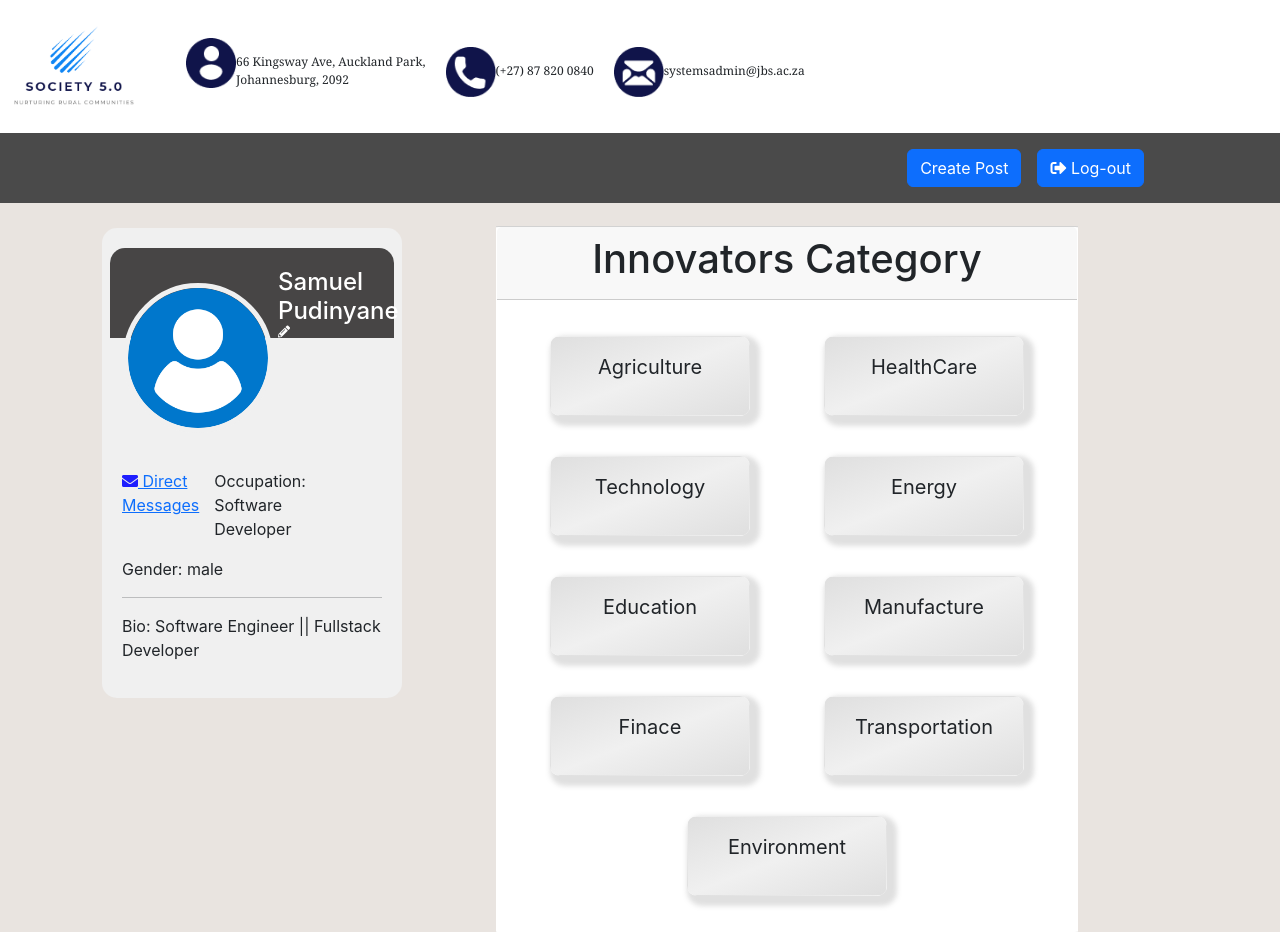
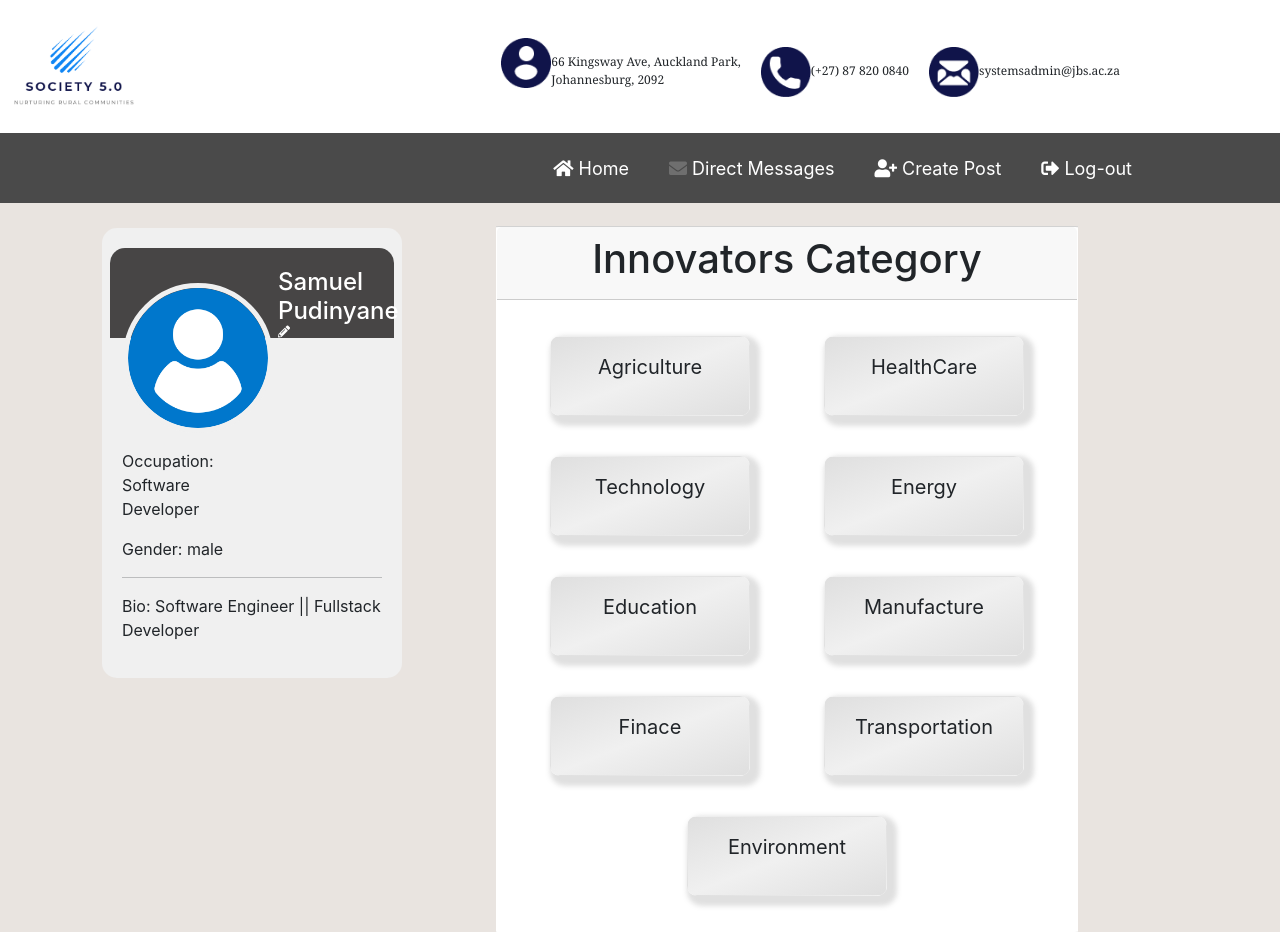
Before and after one commit to Tiisetsopudinyane/ujproject, a Flask app: page /post in a window 1280 px wide. Shown: the top 932 px of the page. Run offline with Flask 3, Linux system fonts and the light colour scheme; the visitor is signed in with stand-in values (Sample User, id 1); data comes from the database, SQL or seed files in the repository; some libraries are stand-ins or nearby versions; some web fonts are replaced.

Commit message:
header icon included

```diff
--- a/static/css/style.css
+++ b/static/css/style.css
@@ -38,6 +38,7 @@ body {
     border-radius: 0px 0px 5px 0px;
     justify-content: space-between;
   }
+
   .contacts i span{
     margin:0px 20px 0px 0px;
   }
@@ -395,7 +396,7 @@ display:flex;
 }
 @keyframes changeColor {
   0% { color: rgb(255, 255, 255); }
-  100% { color: blue; }
+  100% { color: rgb(92, 92, 92); }
 }
 .directMessages{
   animation: flash 1s infinite alternate, changeColor 1s infinite;
@@ -454,6 +455,22 @@ margin-top: -55px
   font-size: 12px;
   display: block;
 }
+.navbar-toggler{
+  background-color: #e9e4e0;
+}
+.navbar-nav{
+  justify-content: space-around;
+  line-height: .025em;
+}
+ul li .btn-primary{
+background-color: unset;
+border: unset;
+font-size: large;
+}
+
+ul .nav-item{
+  line-height: .05em;
+}
 .navbarNav div{
   justify-content: space-between;
 }
@@ -469,7 +486,6 @@ padding: auto;
 }
 .dm_occ{
   display: flex;
-  margin-top: 20px;
   justify-content: space-between;
 }
 .d_occ p{
@@ -503,7 +519,11 @@ padding: auto;
   .bio-container{
     width: 100%;
   }
-
+  .navbarNav div{
+    justify-content: space-between;
+    background-color: #474545;
+    position: absolute;
+  }
   .nav_header{
     top: 0;
     left: 0;
@@ -615,7 +635,11 @@ padding: auto;
     display: flex;
     width: 100%;
   }
-
+  .navbarNav div{
+    justify-content: space-between;
+    background-color: #474545;
+    position: absolute;
+  }
   .login-form{
     margin-top: 60px;
 
--- a/templates/base.html
+++ b/templates/base.html
@@ -41,13 +41,10 @@
               <div><img src="../static/images/Group 244.png" alt="Location Icon" ><p>(+27) 87 820 0840</p></div>
               <div><img src="../static/images/Group 257.png" alt="Email Icon" ><p>systemsadmin@jbs.ac.za</p></div>
               </div>
-              <button class="navbar-toggler" type="button" data-toggle="collapse" data-target="#navbarNav" aria-controls="navbarNav" aria-expanded="false" aria-label="Toggle navigation">
-              <span class="navbar-toggler-icon"></span>
+
               </button>
             </div>
-            <div class="collapse navbar-collapse justify-content-end" id="navbarNav">
 
-            </div>
           </div>
         </nav>
         <div class="bar container-fluid">
--- a/templates/createAccount.html
+++ b/templates/createAccount.html
@@ -2,6 +2,7 @@
 
 {% block buttons %}
   <ul class="navbar-nav ml-auto">
+
     <li class="nav-item p-2">
       <a class="btn btn-primary" href="{{ url_for('homePage') }}"><i class="fas fa-arrow-left"></i>Go Back</a>
     </li>
--- a/templates/post.html
+++ b/templates/post.html
@@ -1,12 +1,33 @@
 {% extends "base.html" %} {% block buttons %}
 <ul class="navbar-nav ml-auto">
+  <li class="nav-item p-2">
+   <a
+    name=""
+    type="buttton"
+    class="btn btn-primary"
+    href="#"
+   >
+    <i class="fas fa-home"></i>
+    Home
+   </a>
+  </li>
+  <li class="nav-item p-2">
+    <a
+    name=""
+    type="button"
+    class="btn btn-primary"
+    href="{{ url_for('loadmessages') }}"
+    ><i class="fas fa-envelope directMessages"></i> Direct
+    Messages</a
+  >
+  </li>
   <li class="nav-item p-2">
     <a
       name="createPost_{{ user.user_id }}"
       type="button"
       class="btn btn-primary"
       href="{{ url_for('createNewPost') }}"
-    >
+    ><i class="fas fa-user-plus"></i>
       Create Post
     </a>
   </li>
@@ -14,7 +35,7 @@
     <a
       type="button"
       name="logout"
-      class="btn btn-primary"
+      class="logout btn btn-primary"
       href="{{url_for('logout')}}"
       ><i class="fas fa-sign-out-alt"></i>
       Log-out
@@ -52,10 +73,7 @@
               </h4>
             </div>
             <div class="col-md-5 dm_occ">
-              <a href="{{ url_for('loadmessages') }}"
-                ><i class="fas fa-envelope directMessages"></i> Direct
-                Messages</a
-              >
+
               <p>Occupation: {{ user.occupation }}</p>
             </div>
           </div>
```
Also changed, not shown: templates/add_post.html (+21 -0 lines), templates/editPost.html (+21 -0 lines), templates/inbox.html (+21 -0 lines), templates/postcontent.html (+21 -0 lines), templates/selectedUserProfile.html (+21 -0 lines), templates/userProfile.html (+21 -0 lines).
